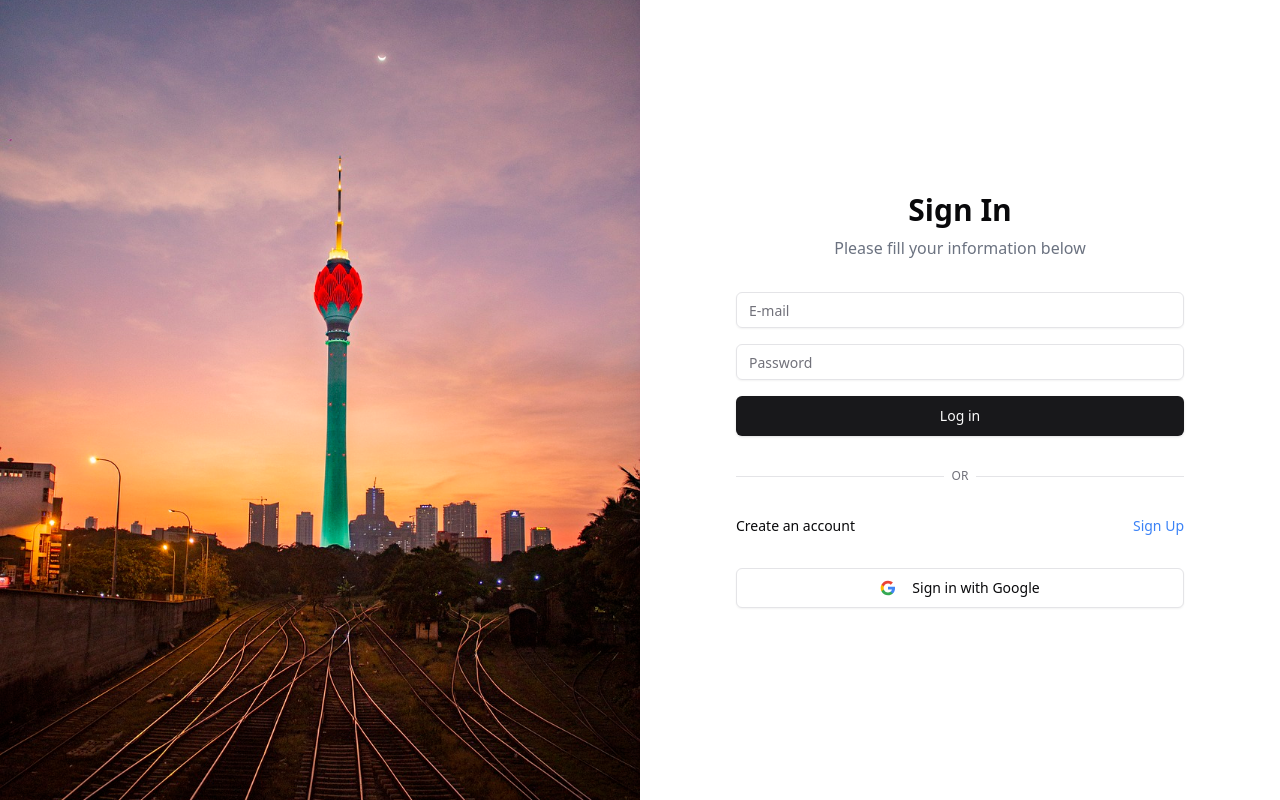
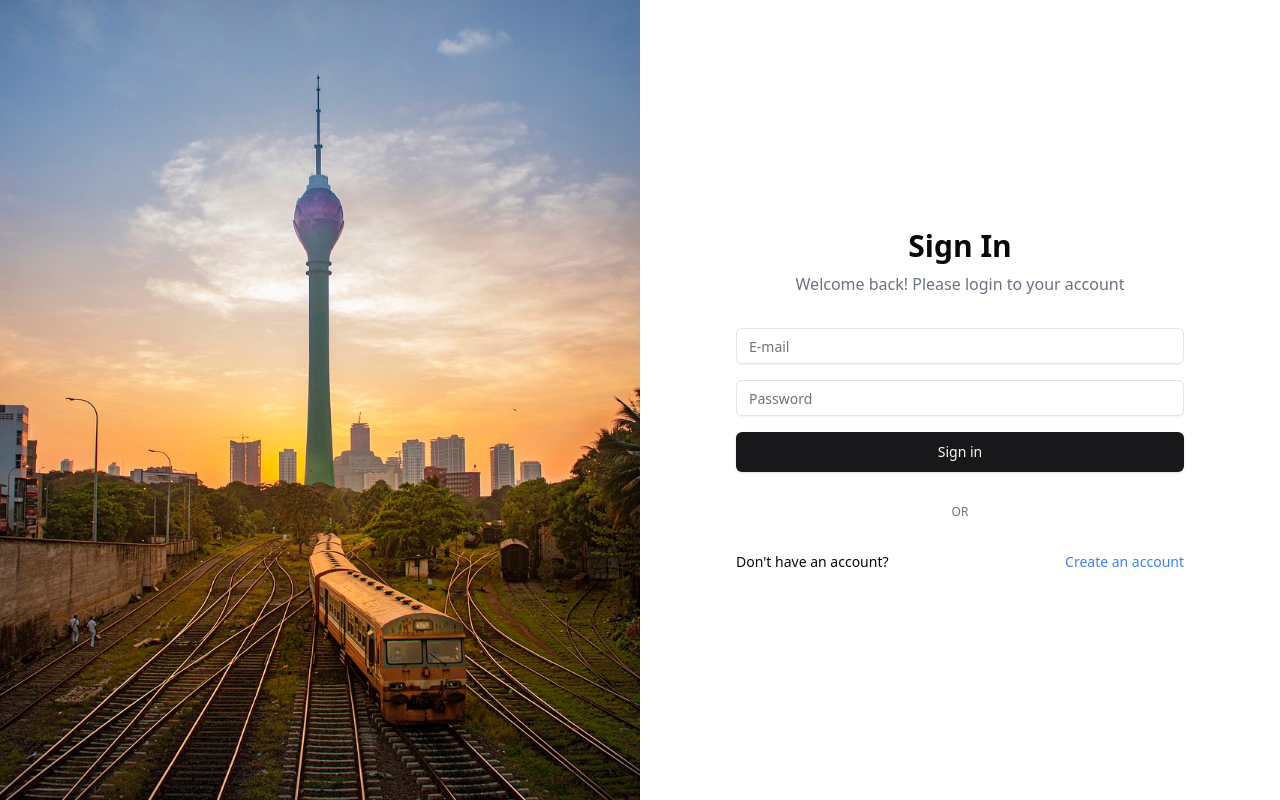
Before and after one commit to weerawi/travel-mania, a Next.js app: page /auth/signin in a window 1280 px wide. Built offline with nearby package versions, Linux system fonts and the light colour scheme.

Commit message:
connect database

```diff
--- /dev/null
+++ b/app/api/auth/signin/route.js
@@ -0,0 +1,57 @@
+import connectToDatabase from "@/lib/mongoose";
+import User from "@/models/User";
+import { NextResponse } from "next/server";
+import bcrypt from "bcryptjs";
+
+export async function POST(request) {
+  try {
+    await connectToDatabase();
+    const { email, password } = await request.json();
+
+    // Basic validation
+    if (!email || !password) {
+      return NextResponse.json(
+        { error: "Email and password are required" },
+        { status: 400 }
+      );
+    }
+
+    // Find user by email
+    const user = await User.findOne({ email });
+    if (!user) {
+      return NextResponse.json(
+        { error: "Invalid email or password" },
+        { status: 401 }
+      );
+    }
+
+    // Verify password
+    const isPasswordValid = await bcrypt.compare(password, user.password);
+    if (!isPasswordValid) {
+      return NextResponse.json(
+        { error: "Invalid email or password" },
+        { status: 401 }
+      );
+    }
+
+    // Create user object without password
+    const userData = {
+      id: user._id,
+      name: user.name,
+      email: user.email
+    };
+
+    // Return user data
+    return NextResponse.json({
+      success: true,
+      message: "Login successful",
+      user: userData
+    });
+  } catch (error) {
+    console.error("Error in signin:", error);
+    return NextResponse.json(
+      { error: "Server error" },
+      { status: 500 }
+    );
+  }
+}
--- /dev/null
+++ b/app/api/auth/signup/route.js
@@ -0,0 +1,51 @@
+import connectToDatabase from "@/lib/mongoose";
+import User from "@/models/User";
+import { NextResponse } from "next/server";
+import bcrypt from "bcryptjs";
+
+export async function POST(request) {
+  try {
+    await connectToDatabase();
+    const { name, email, password } = await request.json();
+
+    // Basic validation
+    if (!name || !email || !password) {
+      return NextResponse.json(
+        { error: "All fields are required" },
+        { status: 400 }
+      );
+    }
+
+    // Check if user already exists
+    const existingUser = await User.findOne({ email });
+    if (existingUser) {
+      return NextResponse.json(
+        { error: "Email already in use" },
+        { status: 400 }
+      );
+    }
+
+    // Hash password (basic security)
+    const hashedPassword = await bcrypt.hash(password, 10);
+
+    // Create new user
+    const newUser = new User({
+      name,
+      email,
+      password: hashedPassword
+    });
+
+    await newUser.save();
+
+    return NextResponse.json(
+      { success: true, message: "User created successfully" },
+      { status: 201 }
+    );
+  } catch (error) {
+    console.error("Error in signup:", error);
+    return NextResponse.json(
+      { error: "Server error" },
+      { status: 500 }
+    );
+  }
+}
--- a/app/auth/signin/page.tsx
+++ b/app/auth/signin/page.tsx
@@ -3,16 +3,47 @@
 import Link from "next/link"
 import { Button } from "@/components/ui/button"
 import { Input } from "@/components/ui/input"
-import { Separator } from "@/components/ui/separator"
-import signinImage from "../../../public/assets/signin.jpg"
+import { Separator } from "@radix-ui/react-separator"
+import signinImage from "../../../public/assets/signup.jpg"
 import Image from "next/image"
+import { useState } from "react"
+import axios from "axios"
+import { useRouter } from "next/navigation"
 
 export default function SignIn() {
+  const [email, setEmail] = useState("")
+  const [password, setPassword] = useState("")
+  const [error, setError] = useState("")
+  const [isLoading, setIsLoading] = useState(false)
+  const router = useRouter()
+
+  const handleSubmit = async(e) => {
+    e.preventDefault()
+    setError("")
+    setIsLoading(true)
+
+    try {
+      const response = await axios.post('/api/auth/signin', { email, password })
+
+      if (response.data.success) {
+        // Save user info in localStorage for simple session management
+        localStorage.setItem('user', JSON.stringify(response.data.user))
+
+        // Redirect to dashboard
+        router.push('home/dashboard')
+      }
+    } catch (error) {
+      console.error("Error during sign in:", error)
+      setError(error.response?.data?.error || "Invalid credentials")
+    } finally {
+      setIsLoading(false)
+    }
+  }
+
   return (
     <div className="min-h-screen w-full flex">
-      {/* Left side - Background Image */}
-
-      <div className="hidden lg:block lg:w-1/2  ">
+      {/* Left side */}
+      <div className="hidden lg:block lg:w-1/2 ">
         <Image className="object-cover h-screen" src={signinImage} alt="Signin Image" />
       </div>
 
@@ -21,13 +52,21 @@ export default function SignIn() {
         <div className="w-full max-w-md space-y-8">
           <div className="space-y-2 text-center">
             <h1 className="text-3xl font-bold">Sign In</h1>
-            <p className="text-gray-500">Please fill your information below</p>
+            <p className="text-gray-500">Welcome back! Please login to your account</p>
           </div>
 
-          <form className="space-y-4">
+          {error && (
+            <div className="bg-red-100 border border-red-400 text-red-700 px-4 py-3 rounded">
+              {error}
+            </div>
+          )}
+
+          <form onSubmit={handleSubmit} className="space-y-4">
             <div className="space-y-2">
               <Input
                 type="email"
+                value={email}
+                onChange={(e) => setEmail(e.target.value)}
                 placeholder="E-mail"
                 className="w-full px-3 py-2"
               />
@@ -35,12 +74,18 @@ export default function SignIn() {
             <div className="space-y-2">
               <Input
                 type="password"
+                value={password}
+                onChange={(e) => setPassword(e.target.value)}
                 placeholder="Password"
                 className="w-full px-3 py-2"
               />
             </div>
-            <Button className="w-full" size="lg">
-              Log in
+            <Button
+              className="w-full"
+              size="lg"
+              disabled={isLoading}
+            >
+              {isLoading ? "Signing in..." : "Sign in"}
             </Button>
           </form>
 
@@ -56,33 +101,13 @@ export default function SignIn() {
           </div>
 
           <div className="flex justify-between text-sm">
-            <div className="space-y-2">Create an account</div>
+            <div className="space-y-2">Don't have an account?</div>
             <div className="space-y-2 ">
-                <Link className="text-blue-500" href="/auth/signup">Sign Up</Link>
+              <Link className="text-blue-500" href="/auth/signup">
+                Create an account
+              </Link>
             </div>
           </div>
-
-          <Button variant="outline" className="w-full" size="lg">
-            <svg className="mr-2 h-4 w-4" viewBox="0 0 24 24">
-              <path
-                d="M22.56 12.25c0-.78-.07-1.53-.2-2.25H12v4.26h5.92c-.26 1.37-1.04 2.53-2.21 3.31v2.77h3.57c2.08-1.92 3.28-4.74 3.28-8.09z"
-                fill="#4285F4"
-              />
-              <path
-                d="M12 23c2.97 0 5.46-.98 7.28-2.66l-3.57-2.77c-.98.66-2.23 1.06-3.71 1.06-2.86 0-5.29-1.93-6.16-4.53H2.18v2.84C3.99 20.53 7.7 23 12 23z"
-                fill="#34A853"
-              />
-              <path
-                d="M5.84 14.09c-.22-.66-.35-1.36-.35-2.09s.13-1.43.35-2.09V7.07H2.18C1.43 8.55 1 10.22 1 12s.43 3.45 1.18 4.93l2.85-2.22.81-.62z"
-                fill="#FBBC05"
-              />
-              <path
-                d="M12 5.38c1.62 0 3.06.56 4.21 1.64l3.15-3.15C17.45 2.09 14.97 1 12 1 7.7 1 3.99 3.47 2.18 7.07l3.66 2.84c.87-2.6 3.3-4.53 6.16-4.53z"
-                fill="#EA4335"
-              />
-            </svg>
-            Sign in with Google
-          </Button>
         </div>
       </div>
     </div>
--- a/app/auth/signup/page.tsx
+++ b/app/auth/signup/page.tsx
@@ -6,15 +6,63 @@ import { Input } from "@/components/ui/input"
 import { Separator } from "@radix-ui/react-separator"
 import signupImage from "../../../public/assets/signup.jpg"
 import Image from "next/image"
+import { useState } from "react"
+import axios from "axios"
+import { useRouter } from "next/navigation"
 
 export default function SignUp() {
+    const [name, setName] = useState("")
+    const [email, setEmail] = useState("")
+    const [password, setPassword] = useState("")
+    const [confirmPassword, setConfirmPassword] = useState("")
+    const [error, setError] = useState("")
+    const [isLoading, setIsLoading] = useState(false)
+    const router = useRouter()
+
+    const handleSubmit = async(e) => {
+        e.preventDefault()
+        setError("")
+        setIsLoading(true)
+
+        // Basic validation
+        if (!name || !email || !password) {
+            setError("All fields are required")
+            setIsLoading(false)
+            return
+        }
+
+        if (password !== confirmPassword) {
+            setError("Passwords do not match")
+            setIsLoading(false)
+            return
+        }
+
+        try {
+            const response = await axios.post('/api/auth/signup', {
+                name,
+                email,
+                password
+            })
+
+            if (response.data.success) {
+                // Redirect to signin page after successful signup
+                router.push('/auth/signin')
+            }
+        } catch (error) {
+            console.error("Error during sign up:", error)
+            setError(error.response?.data?.error || "Failed to create account")
+        } finally {
+            setIsLoading(false)
+        }
+    }
+
     return (
         <div className="min-h-screen w-full flex">
-
             {/* Left side */}
             <div className="hidden lg:block lg:w-1/2 ">
-        <Image className="object-cover h-screen" src={signupImage} alt="Signin Image" />
+                <Image className="object-cover h-screen" src={signupImage} alt="Signup Image" />
             </div>
+
             {/* Right side - Form */}
             <div className="w-full lg:w-1/2 flex items-center justify-center p-8">
                 <div className="w-full max-w-md space-y-8">
@@ -23,10 +71,18 @@ export default function SignUp() {
                         <p className="text-gray-500">Please fill your information below</p>
                     </div>
 
-        <form className="space-y-4">
+                    {error && (
+                        <div className="bg-red-100 border border-red-400 text-red-700 px-4 py-3 rounded">
+                            {error}
+                        </div>
+                    )}
+
+                    <form onSubmit={handleSubmit} className="space-y-4">
                         <div className="space-y-2">
                             <Input
                                 type="text"
+                                value={name}
+                                onChange={(e) => setName(e.target.value)}
                                 placeholder="Name"
                                 className="w-full px-3 py-2"
                             />
@@ -34,6 +90,8 @@ export default function SignUp() {
                         <div className="space-y-2">
                             <Input
                                 type="email"
+                                value={email}
+                                onChange={(e) => setEmail(e.target.value)}
                                 placeholder="E-mail"
                                 className="w-full px-3 py-2"
                             />
@@ -41,6 +99,8 @@ export default function SignUp() {
                         <div className="space-y-2">
                             <Input
                                 type="password"
+                                value={password}
+                                onChange={(e) => setPassword(e.target.value)}
                                 placeholder="Password"
                                 className="w-full px-3 py-2"
                             />
@@ -48,12 +108,18 @@ export default function SignUp() {
                         <div className="space-y-2">
                             <Input
                                 type="password"
+                                value={confirmPassword}
+                                onChange={(e) => setConfirmPassword(e.target.value)}
                                 placeholder="Confirm Password"
                                 className="w-full px-3 py-2"
                             />
                         </div>
-            <Button className="w-full" size="lg">
-            Sign up
+                        <Button
+                            className="w-full"
+                            size="lg"
+                            disabled={isLoading}
+                        >
+                            {isLoading ? "Creating account..." : "Sign up"}
                         </Button>
                     </form>
 
@@ -72,11 +138,12 @@ export default function SignUp() {
                         <div className="space-y-2">Already have an account?</div>
                         <div className="space-y-2 ">
                             <Link className="text-blue-500" href="/auth/signin">
-                Login to your account</Link>
+                                Login to your account
+                            </Link>
                         </div>
                     </div>
 
-        <Button variant="outline" className="w-full" size="lg">
+                    {/* <Button variant="outline" className="w-full" size="lg">
                         <svg className="mr-2 h-4 w-4" viewBox="0 0 24 24">
                             <path
                                 d="M22.56 12.25c0-.78-.07-1.53-.2-2.25H12v4.26h5.92c-.26 1.37-1.04 2.53-2.21 3.31v2.77h3.57c2.08-1.92 3.28-4.74 3.28-8.09z"
@@ -96,9 +163,7 @@ export default function SignUp() {
                             />
                         </svg>
                         Sign up with Google
-        </Button>
-
-
+                    </Button> */}
                 </div>
             </div>
         </div>
--- /dev/null
+++ b/lib/mongoose.js
@@ -0,0 +1,18 @@
+import mongoose from "mongoose";
+
+const connectToDatabase = async () => {
+  try {
+    // If already connected, don't connect again
+    if (mongoose.connection.readyState >= 1) {
+      return;
+    }
+    // Connect to MongoDB
+    await mongoose.connect(process.env.MONGODB_URI);
+    console.log("MongoDB connected successfully");
+  } catch (error) {
+    console.error("MongoDB connection error:", error);
+    throw new Error("Failed to connect to database");
+  }
+};
+
+export default connectToDatabase;
--- /dev/null
+++ b/models/User.js
@@ -0,0 +1,20 @@
+import mongoose from "mongoose";
+
+const userSchema = new mongoose.Schema({
+    name: {
+        type: String,
+        required: true,
+    },
+    email: {
+        type: String,
+        required: true,
+        unique: true,
+    },
+    password: {
+        type: String,
+        required: true,
+    }
+});
+
+const User = mongoose.models.User || mongoose.model("User", userSchema);
+export default User;
--- a/package.json
+++ b/package.json
@@ -19,9 +19,11 @@
     "@radix-ui/react-tabs": "^1.1.4",
     "@radix-ui/react-tooltip": "^1.1.6",
     "axios": "^1.8.1",
+    "bcryptjs": "^3.0.2",
     "class-variance-authority": "^0.7.1",
     "clsx": "^2.1.1",
     "lucide-react": "^0.473.0",
+    "mongoose": "^8.13.2",
     "next": "15.1.5",
     "react": "^19.0.0",
     "react-dom": "^19.0.0",
```
Also changed, not shown: app/api/users/route.js (deleted), 1 other file (tests, documents, lock files or other folders). Lines whose indentation alone changed are shown as unchanged.
